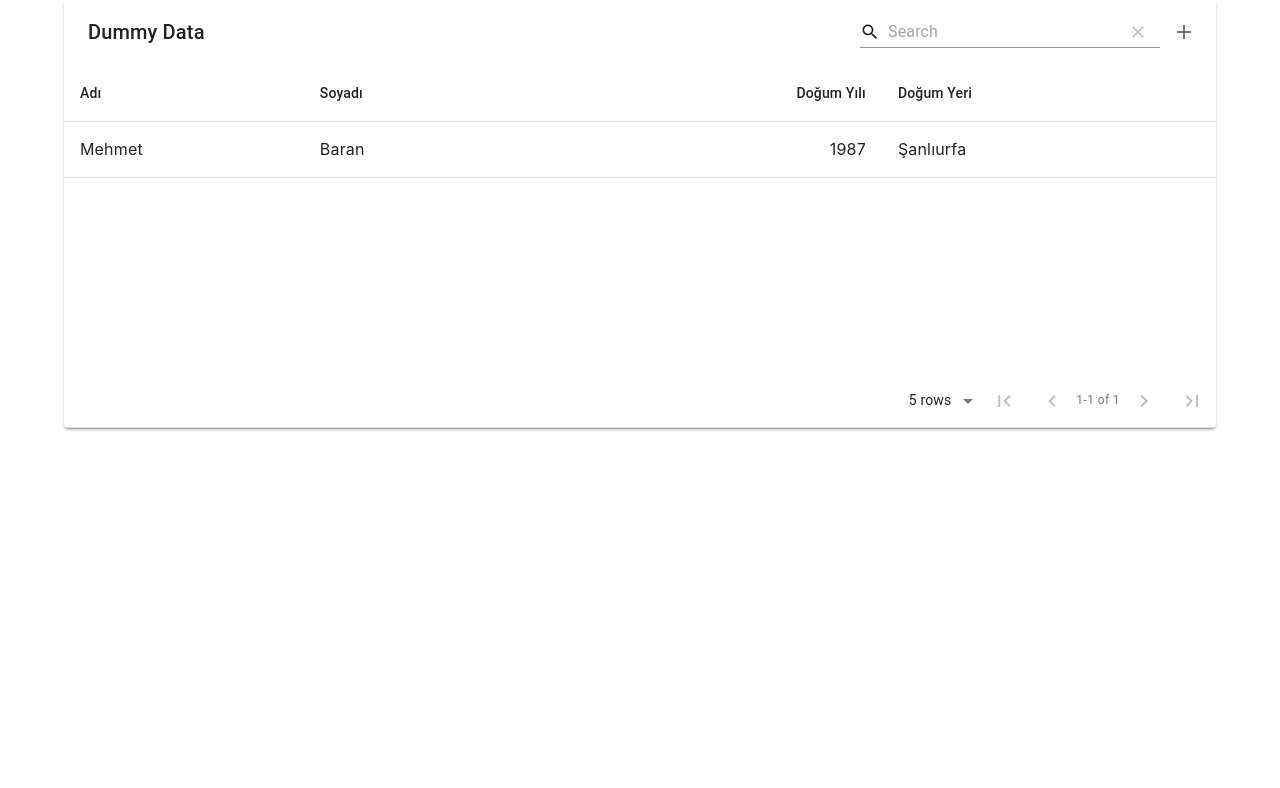
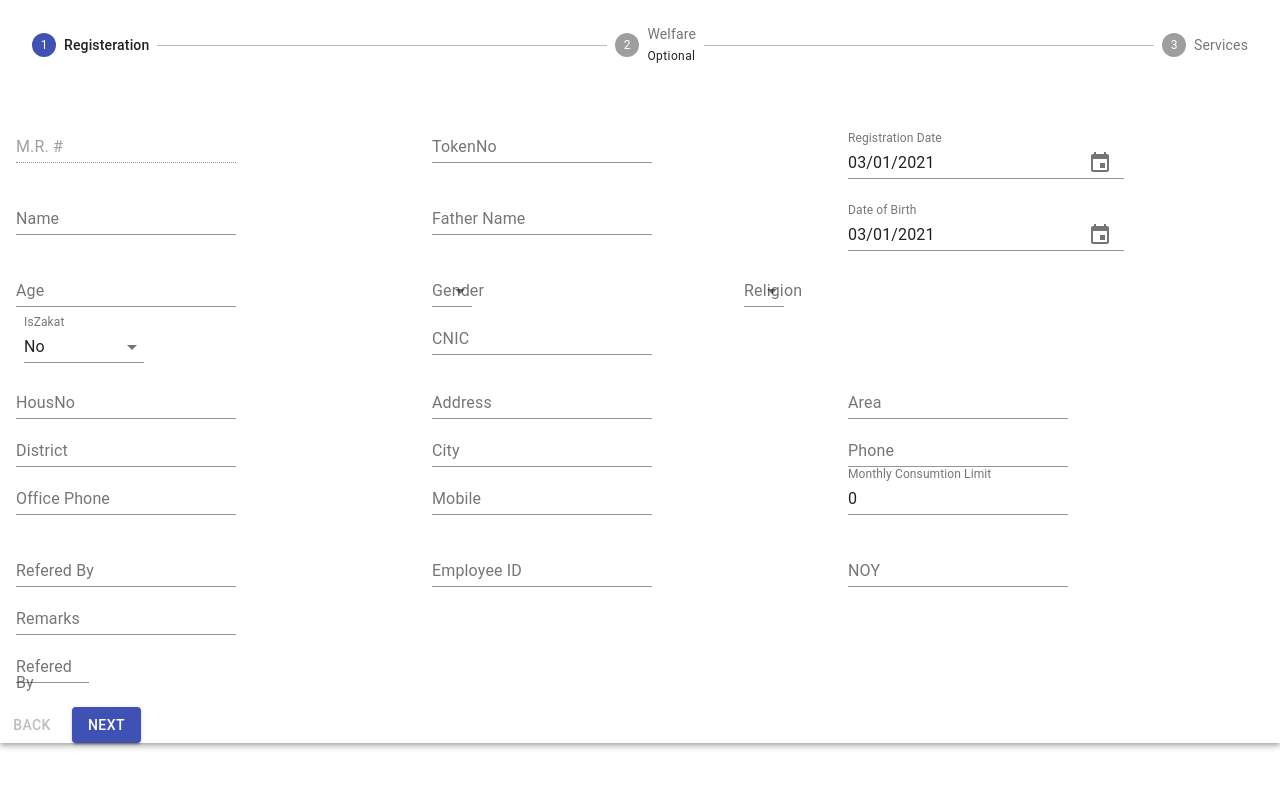
Before and after one commit to jawariaalvi32/HPS, a React (Create React App) app in the folder client/: page / in a window 1280 px wide. Shown: the top 788 px of the page. Built offline with nearby package versions, Linux system fonts and the light colour scheme.

Commit message:
register

```diff
--- a/client/src/components/Dialog.js
+++ b/client/src/components/Dialog.js
@@ -1,21 +1,44 @@
 import React from 'react';
+import { makeStyles } from '@material-ui/core/styles';
 import Button from '@material-ui/core/Button';
-import TextField from '@material-ui/core/TextField';
 import Dialog from '@material-ui/core/Dialog';
-import DialogActions from '@material-ui/core/DialogActions';
-import DialogContent from '@material-ui/core/DialogContent';
-import DialogContentText from '@material-ui/core/DialogContentText';
-import DialogTitle from '@material-ui/core/DialogTitle';
+import ListItemText from '@material-ui/core/ListItemText';
+import ListItem from '@material-ui/core/ListItem';
+import List from '@material-ui/core/List';
+import Divider from '@material-ui/core/Divider';
+import AppBar from '@material-ui/core/AppBar';
+import Toolbar from '@material-ui/core/Toolbar';
+import IconButton from '@material-ui/core/IconButton';
+import Typography from '@material-ui/core/Typography';
+import CloseIcon from '@material-ui/icons/Close';
+import Slide from '@material-ui/core/Slide';
 import HorizontalLinearStepper from './Stepper';
 
-export default function FormDialog({open, onClose}) {
+const useStyles = makeStyles((theme) => ({
+  appBar: {
+    position: 'relative',
+    backgroundColor: 'white'
+  },
+  title: {
+    marginLeft: theme.spacing(2),
+    flex: 1,
+  },
+}));
+
+const Transition = React.forwardRef(function Transition(props, ref) {
+  return <Slide direction="up" ref={ref} {...props} />;
+});
+
+export default function FormDialog(open, handleClose) {
+  const classes = useStyles();
 
   return (
     <div>
-      <Dialog open={open} onClose={onClose} aria-labelledby="form-dialog-title">
-        <DialogContent>
-            <HorizontalLinearStepper/>
-        </DialogContent>
+      <Dialog fullScreen open={open} onClose={handleClose} TransitionComponent={Transition}>
+        <AppBar className={classes.appBar}>
+         <HorizontalLinearStepper/>
+        </AppBar>
+
       </Dialog>
     </div>
   );
--- a/client/src/components/Stepper.js
+++ b/client/src/components/Stepper.js
@@ -23,7 +23,7 @@ const useStyles = makeStyles((theme) => ({
 }));
 
 function getSteps() {
-  return ['Registeration', 'Services', 'Welfare'];
+  return ['Registeration', 'Welfare', 'Services'];
 }
 
 function getStepContent(step) {
@@ -31,9 +31,9 @@ function getStepContent(step) {
     case 0:
       return <Register/>;
     case 1:
+      return <Welfare/>;
+    case 2:
       return <Services/>;
-    case 2:
-      return <Welfare/>;
     default:
       return 'Unknown step';
   }
--- a/client/src/components/register/Register.js
+++ b/client/src/components/register/Register.js
@@ -1,312 +1,290 @@
-import React from 'react';
-import ReactDOM from 'react-dom';
-import { Form, Field } from 'react-final-form';
-import { TextField, Checkbox, Radio, Select } from 'final-form-material-ui';
+import React, {useState} from 'react';
+import { makeStyles } from '@material-ui/core/styles';
 import {
-  Typography,
-  Paper,
-  Link,
+  TextField,
+  InputLabel,
   Grid,
-  Button,
+  DatePicker,
   CssBaseline,
   RadioGroup,
   FormLabel,
   MenuItem,
+  Select,
   FormGroup,
   FormControl,
   FormControlLabel,
+  InputText
 } from '@material-ui/core';
-// Picker
 import DateFnsUtils from '@date-io/date-fns';
-import {
-  MuiPickersUtilsProvider,
-  TimePicker,
-  DatePicker,
-} from '@material-ui/pickers';
+import { KeyboardDatePicker, MuiPickersUtilsProvider  } from '@material-ui/pickers';
 
-function DatePickerWrapper(props) {
-  const {
-    input: { name, onChange, value, ...restInput },
-    meta,
-    ...rest
-  } = props;
-  const showError =
-    ((meta.submitError && !meta.dirtySinceLastSubmit) || meta.error) &&
-    meta.touched;
+const useStyles = makeStyles((theme) => ({
+  formControl: {
+    margin: theme.spacing(1),
+    minWidth: 120,
+  },
+  selectEmpty: {
+    marginTop: theme.spacing(2),
+  },
+}));
+
+export default function Register() {
+  const classes = useStyles();
+  const [Header, setHeader] = useState({
+    MRNo: "",
+    TokenNo: "",
+    RegistrationDate: new Date(),
+    Name: "",
+    FatherOrHusband: "",
+    DOB: new Date(),
+    Age: "",
+    Gender: "",
+    Religion: "",
+    District: "",
+    City: "",
+    Area: "",
+    HousNo: "",
+    Address: "",
+    CNIC: "",
+    Phone: "",
+    OffPhone: "",
+    Mobile: "",
+    RefBy: "",
+    Remarks: "",
+    IsRejected: false,
+    IsZakat: false,
+    IsPAFEmp: false,
+    MonthlyConsLimit: 0,
+    ThumbImage: "",
+    NOY: "",
+    EmpID: "",
+    IsStaff: false,
+    CreateUser: "",
+    ModifyUser: "",
+    CreateDate: "",
+    ModifyDate: ""
+});
 
   return (
-    <DatePicker
-      {...rest}
-      name={name}
-      helperText={showError ? meta.error || meta.submitError : undefined}
-      error={showError}
-      inputProps={restInput}
-      onChange={onChange}
-      value={value === '' ? null : value}
+    <div style={{ padding: 16, margin: 'auto', maxWidth: '100%' }}>
+      <Grid container>
+        <Grid md={4} sm={12}>
+          <TextField value={Header.MRNo} id="MRNo"
+            type="text" disabled={true}
+            label="M.R. #"/>
+        </Grid>
+        <Grid md={4} sm={12}>
+          <TextField value={Header.TokenNo} id="TokenNo" type="text"
+            onChange={(e) => setHeader({ ...Header, TokenNo: e.target.value })}
+            label="TokenNo"/>
+        </Grid>
+        <Grid md={4} sm={12}>
+          <MuiPickersUtilsProvider utils={DateFnsUtils}>
+            <KeyboardDatePicker disableToolbar variant="inline" format="MM/dd/yyyy"
+              margin="normal" id="RegistrationDate" label="Registration Date"
+              value={Header.RegistrationDate}
+              onChange={(date) => setHeader({ ...Header, RegistrationDate: date })}
             />
-  );
-}
-
-function TimePickerWrapper(props) {
-  const {
-    input: { name, onChange, value, ...restInput },
-    meta,
-    ...rest
-  } = props;
-  const showError =
-    ((meta.submitError && !meta.dirtySinceLastSubmit) || meta.error) &&
-    meta.touched;
-
-  return (
-    <TimePicker
-      {...rest}
-      name={name}
-      helperText={showError ? meta.error || meta.submitError : undefined}
-      error={showError}
-      inputProps={restInput}
-      onChange={onChange}
-      value={value === '' ? null : value}
+          </MuiPickersUtilsProvider>
+        </Grid>
+        <Grid md={4} sm={12}>
+          <TextField value={Header.Name} id="Name" type="text"
+            onChange={(e) => setHeader({ ...Header, Name: e.target.value })}
+            label="Name"/>
+        </Grid>
+        <Grid md={4} sm={12}>
+          <TextField value={Header.FatherOrHusband} id="FatherOrHusband" type="text"
+            onChange={(e) => setHeader({ ...Header, FatherOrHusband: e.target.value })}
+            label="Father Name"/>
+        </Grid>
+        <Grid md={4} sm={12}>
+          <MuiPickersUtilsProvider utils={DateFnsUtils}>
+            <KeyboardDatePicker disableToolbar variant="inline" format="MM/dd/yyyy"
+              margin="normal" id="DOB" label="Date of Birth"
+              value={Header.DOB}
+              onChange={(date) => setHeader({ ...Header, DOB: date })}
             />
-  );
-}
-
-const onSubmit = async values => {
-  const sleep = ms => new Promise(resolve => setTimeout(resolve, ms));
-  await sleep(300);
-  window.alert(JSON.stringify(values, 0, 2));
-};
-const validate = values => {
-  const errors = {};
-  if (!values.firstName) {
-    errors.firstName = 'Required';
-  }
-  if (!values.lastName) {
-    errors.lastName = 'Required';
-  }
-  if (!values.email) {
-    errors.email = 'Required';
-  }
-  return errors;
-};
-
-export default function Register() {
-  return (
-    <div style={{ padding: 16, margin: 'auto', maxWidth: 600 }}>
-      <CssBaseline />
-      <Typography variant="h4" align="center" component="h1" gutterBottom>
-        🏁 Registeration
-      </Typography>
-      <Form
-        onSubmit={onSubmit}
-        initialValues={{ employed: true, stooge: 'larry' }}
-        validate={validate}
-        render={({ handleSubmit, reset, submitting, pristine, values }) => (
-          <form onSubmit={handleSubmit} noValidate>
-            <Paper style={{ padding: 16 }}>
-              <Grid container alignItems="flex-start" spacing={2}>
-                <Grid item xs={6}>
-                  <Field
-                    fullWidth
-                    required
-                    name="firstName"
-                    component={TextField}
-                    type="text"
-                    label="First Name"
-                  />
+          </MuiPickersUtilsProvider>
         </Grid>
-                <Grid item xs={6}>
-                  <Field
-                    fullWidth
-                    required
-                    name="lastName"
-                    component={TextField}
-                    type="text"
-                    label="Last Name"
-                  />
+        <Grid md={4} sm={12}>
+          <TextField value={Header.Age} id="Age" type="number"
+            onChange={(e) => setHeader({ ...Header, Age: e.target.value })}
+            label="Age"/>
         </Grid>
-                <Grid item xs={12}>
-                  <Field
-                    name="email"
-                    fullWidth
-                    required
-                    component={TextField}
-                    type="email"
-                    label="Email"
-                  />
-                </Grid>
-                <Grid item xs={12}>
-                  <FormControlLabel
-                    label="Employed"
-                    control={
-                      <Field
-                        name="employed"
-                        component={Checkbox}
-                        type="checkbox"
-                      />
-                    }
-                  />
-                </Grid>
-                <Grid item>
-                  <FormControl component="fieldset">
-                    <FormLabel component="legend">Best Stooge</FormLabel>
-                    <RadioGroup row>
-                      <FormControlLabel
-                        label="Larry"
-                        control={
-                          <Field
-                            name="stooge"
-                            component={Radio}
-                            type="radio"
-                            value="larry"
-                          />
-                        }
-                      />
-                      <FormControlLabel
-                        label="Moe"
-                        control={
-                          <Field
-                            name="stooge"
-                            component={Radio}
-                            type="radio"
-                            value="moe"
-                          />
-                        }
-                      />
-                      <FormControlLabel
-                        label="Curly"
-                        control={
-                          <Field
-                            name="stooge"
-                            component={Radio}
-                            type="radio"
-                            value="curly"
-                          />
-                        }
-                      />
-                    </RadioGroup>
+        <Grid md={4} sm={12} lg={3}>
+          <FormControl>
+            <InputLabel id="demo-simple-select-helper-label">Gender</InputLabel>
+            <Select
+              labelId="demo-simple-select-helper-label"
+              id="Gender"
+              value={Header.Gender}
+              onChange={(e) => setHeader({ ...Header, Gender: e.target.value })}
+            >
+              <MenuItem value="">
+                <em>None</em>
+              </MenuItem>
+              <MenuItem value="male">Male</MenuItem>
+              <MenuItem value="female">Female</MenuItem>
+            </Select>
           </FormControl>
         </Grid>
-                <Grid item>
-                  <FormControl component="fieldset">
-                    <FormLabel component="legend">Sauces</FormLabel>
-                    <FormGroup row>
-                      <FormControlLabel
-                        label="Ketchup"
-                        control={
-                          <Field
-                            name="sauces"
-                            component={Checkbox}
-                            type="checkbox"
-                            value="ketchup"
-                          />
-                        }
-                      />
-                      <FormControlLabel
-                        label="Mustard"
-                        control={
-                          <Field
-                            name="sauces"
-                            component={Checkbox}
-                            type="checkbox"
-                            value="mustard"
-                          />
-                        }
-                      />
-                      <FormControlLabel
-                        label="Salsa"
-                        control={
-                          <Field
-                            name="sauces"
-                            component={Checkbox}
-                            type="checkbox"
-                            value="salsa"
-                          />
-                        }
-                      />
-                      <FormControlLabel
-                        label="Guacamole 🥑"
-                        control={
-                          <Field
-                            name="sauces"
-                            component={Checkbox}
-                            type="checkbox"
-                            value="guacamole"
-                          />
-                        }
-                      />
-                    </FormGroup>
+        <Grid md={4} sm={12} lg={3}>
+          <FormControl>
+            <InputLabel id="demo-simple-select-helper-label">Religion</InputLabel>
+            <Select
+              labelId="demo-simple-select-helper-label"
+              id="Religion"
+              value={Header.Religion}
+              onChange={(e) => setHeader({ ...Header, Religion: e.target.value })}
+            >
+              <MenuItem value="">
+                <em>None</em>
+              </MenuItem>
+              <MenuItem value="islam">Islam</MenuItem>
+              <MenuItem value="christian">Christian</MenuItem>
+              <MenuItem value="other">Other</MenuItem>
+            </Select>
           </FormControl>
         </Grid>
-                <Grid item xs={12}>
-                  <Field
-                    fullWidth
-                    name="notes"
-                    component={TextField}
-                    multiline
-                    label="Notes"
-                  />
+        <Grid md={4} sm={12}>
+          <FormControl className={classes.formControl}>
+            <InputLabel id="demo-simple-select-helper-label">IsZakat</InputLabel>
+            <Select
+              labelId="demo-simple-select-helper-label"
+              id="IsZakat"
+              value={Header.IsZakat}
+              onChange={(e) => setHeader({ ...Header, IsZakat: e.target.value })}
+            >
+              <MenuItem value="">
+                <em>None</em>
+              </MenuItem>
+              <MenuItem value={true}>Yes</MenuItem>
+              <MenuItem value={false}>No</MenuItem>
+            </Select>
+          </FormControl>
         </Grid>
-                <Grid item xs={12}>
-                  <Field
-                    fullWidth
-                    name="city"
-                    component={Select}
-                    label="Select a City"
-                    formControlProps={{ fullWidth: true }}
-                  >
-                    <MenuItem value="London">London</MenuItem>
-                    <MenuItem value="Paris">Paris</MenuItem>
-                    <MenuItem value="Budapest">
-                      A city with a very long Name
-                    </MenuItem>
-                  </Field>
-                </Grid>
-                <MuiPickersUtilsProvider utils={DateFnsUtils}>
-                  <Grid item xs={6}>
-                    <Field
-                      name="rendez-vous"
-                      component={DatePickerWrapper}
-                      fullWidth
-                      margin="normal"
-                      label="Rendez-vous"
-                    />
-                  </Grid>
-                  <Grid item xs={6}>
-                    <Field
-                      name="alarm"
-                      component={TimePickerWrapper}
-                      fullWidth
-                      margin="normal"
-                      label="Alarm"
-                    />
-                  </Grid>
-                </MuiPickersUtilsProvider>
-                <Grid item style={{ marginTop: 16 }}>
-                  <Button
-                    type="button"
-                    variant="contained"
-                    onClick={reset}
-                    disabled={submitting || pristine}
-                  >
-                    Reset
-                  </Button>
-                </Grid>
-                <Grid item style={{ marginTop: 16 }}>
-                  <Button
-                    variant="contained"
-                    color="primary"
-                    type="submit"
-                    disabled={submitting}
-                  >
-                    Submit
-                  </Button>
+        <Grid md={4} sm={12}>
+          <TextField value={Header.CNIC} id="CNIC" type="number"
+            onChange={(e) => setHeader({ ...Header, CNIC: e.target.value })}
+            label="CNIC"/>
         </Grid>
       </Grid>
-            </Paper>
-            <pre>{JSON.stringify(values, 0, 2)}</pre>
-          </form>
-        )}
-      />
+
+      <Grid container>
+          <Grid sm={12}>
+              {/* <Fieldset legend="Contact" style={{ padding: 10 }}> */}
+                  <Grid container>
+                    <Grid md={4} sm={12}>
+                      <TextField value={Header.HousNo} id="HousNo" type="text"
+                        Change={(e) => setHeader({ ...Header, HousNo: e.target.value })}
+                        label="HousNo"/>
+                    </Grid>
+                    <Grid md={4} sm={12}>
+                      <TextField value={Header.Address} id="Address" type="text"
+                        Change={(e) => setHeader({ ...Header, Address: e.target.value })}
+                        label="Address"/>
+                    </Grid>
+                    <Grid md={4} sm={12}>
+                      <TextField value={Header.Area} id="Area" type="text"
+                        Change={(e) => setHeader({ ...Header, Area: e.target.value })}
+                        label="Area"/>
+                    </Grid>
+                    <Grid md={4} sm={12}>
+                      <TextField value={Header.District} id="District" type="text"
+                        Change={(e) => setHeader({ ...Header, District: e.target.value })}
+                        label="District"/>
+                    </Grid>
+                    <Grid md={4} sm={12}>
+                      <TextField value={Header.City} id="City" type="text"
+                        Change={(e) => setHeader({ ...Header, City: e.target.value })}
+                        label="City"/>
+                    </Grid>
+                    <Grid md={4} sm={12}>
+                      <TextField value={Header.Phone} id="Phone" type="number"
+                        Change={(e) => setHeader({ ...Header, Phone: e.target.value })}
+                        label="Phone"/>
+                    </Grid>
+                    <Grid md={4} sm={12}>
+                      <TextField value={Header.OffPhone} id="OffPhone" type="number"
+                        Change={(e) => setHeader({ ...Header, OffPhone: e.target.value })}
+                        label="Office Phone"/>
+                    </Grid>
+                    <Grid md={4} sm={12}>
+                      <TextField value={Header.Mobile} id="Mobile" type="number"
+                        Change={(e) => setHeader({ ...Header, Mobile: e.target.value })}
+                        label="Mobile"/>
+                    </Grid>
+                    <Grid md={4} sm={12}>
+                      <TextField value={Header.MonthlyConsLimit} id="MonthlyConsLimit" type="number"
+                        Change={(e) => setHeader({ ...Header, MonthlyConsLimit: e.target.value })}
+                        label="Monthly Consumtion Limit"/>
+                    </Grid>
+                  </Grid>
+              {/* </Fieldset> */}
+          </Grid>
+      </Grid>
+      <br />
+
+      <Grid container>
+          <Grid sm={12}>
+              {/* <Fieldset legend="Reffer Info" style={{ padding: 10 }}> */}
+                  <Grid container>
+                      <Grid md={4} sm={12}>
+                        <TextField value={Header.RefBy} id="RefBy" type="text"
+                          Change={(e) => setHeader({ ...Header, RefBy: e.target.value })}
+                          label="Refered By"/>
+                      </Grid>
+                      <Grid md={4} sm={12}>
+                        <TextField value={Header.EmpID} id="EmpID" type="text"
+                          Change={(e) => setHeader({ ...Header, EmpID: e.target.value })}
+                          label="Employee ID"/>
+                      </Grid>
+                      <Grid md={4} sm={12}>
+                        <TextField value={Header.NOY} id="NOY" type="text"
+                          Change={(e) => setHeader({ ...Header, NOY: e.target.value })}
+                          label="NOY"/>
+                      </Grid>
+                      <Grid md={4} sm={12}>
+                        <TextField value={Header.Remarks} id="Remarks" type="text"
+                          Change={(e) => setHeader({ ...Header, Remarks: e.target.value })}
+                          label="Remarks"/>
+                      </Grid>
+                  </Grid>
+              {/* </Fieldset> */}
+          </Grid>
+      </Grid>
+
+      <Grid container>
+          <Grid className="p-col-12">
+              {/* <Fieldset legend="Staff" style={{ padding: 10 }}> */}
+                  <Grid container>
+                    <Grid md={4} sm={12}>
+                      <TextField value={Header.RefBy} id="RefBy" type="text"
+                        Change={(e) => setHeader({ ...Header, RefBy: e.target.value })}
+                        label="Refered By"/>
+                    </Grid>
+                      {/* <Grid md={4} sm={12}>
+                          <div style={{ marginTop: 4 }}>
+                              <CheckboxButton label={"Is PAF Employee"} disabled={property.viewList} checked={Header.IsPAFEmp} style={{ fontSize: '20px' }}
+                                  Change={e => setHeader({ ...Header, IsPAFEmp: !Header.IsPAFEmp })} />
+                          </div>
+                      </div>
+                      <div className="p-col-2 p-lg-2 p-md-4 p-sm-12">
+                          <div style={{ marginTop: 4 }}>
+                              <CheckboxButton label={"Is Staff"} disabled={property.viewList} checked={Header.IsStaff} style={{ fontSize: '20px' }}
+                                  Change={e => setHeader({ ...Header, IsStaff: !Header.IsStaff })} />
+                          </div>
+                      </div>
+                      <div className="p-col-2 p-lg-2 p-md-4 p-sm-12">
+                          <div style={{ marginTop: 4 }}>
+                              <CheckboxButton label={"Is Rejected"} disabled={property.viewList} checked={Header.IsRejected} style={{ fontSize: '20px' }}
+                                  Change={e => setHeader({ ...Header, IsRejected: !Header.IsRejected })} />
+                          </div>
+                      </div> */}
+                  </Grid>
+              {/* </Fieldset> */}
+          </Grid>
+      </Grid>
     </div>
   );
 }
```
Also changed, not shown: 2 other files (tests, documents, lock files or other folders). Lines whose indentation alone changed are shown as unchanged.
